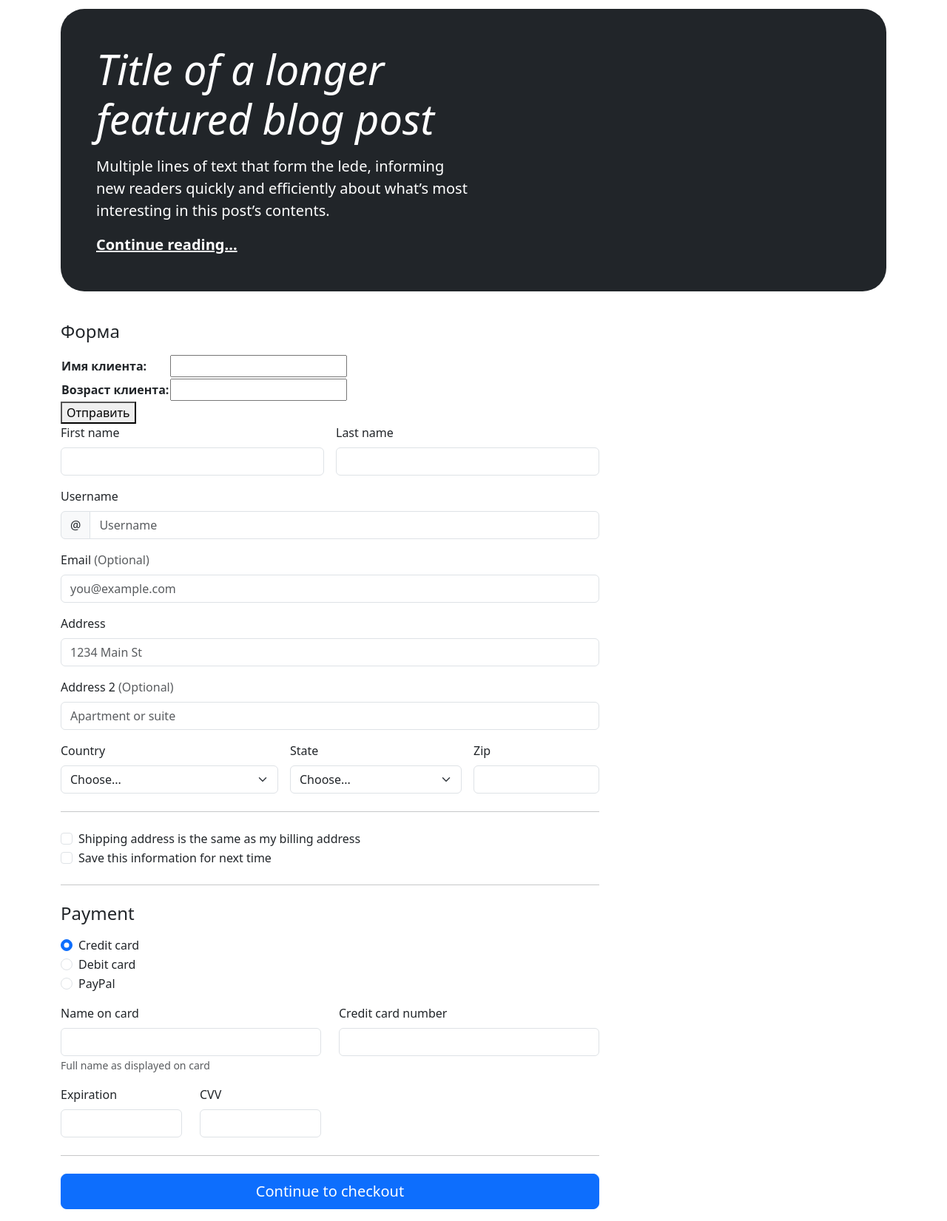
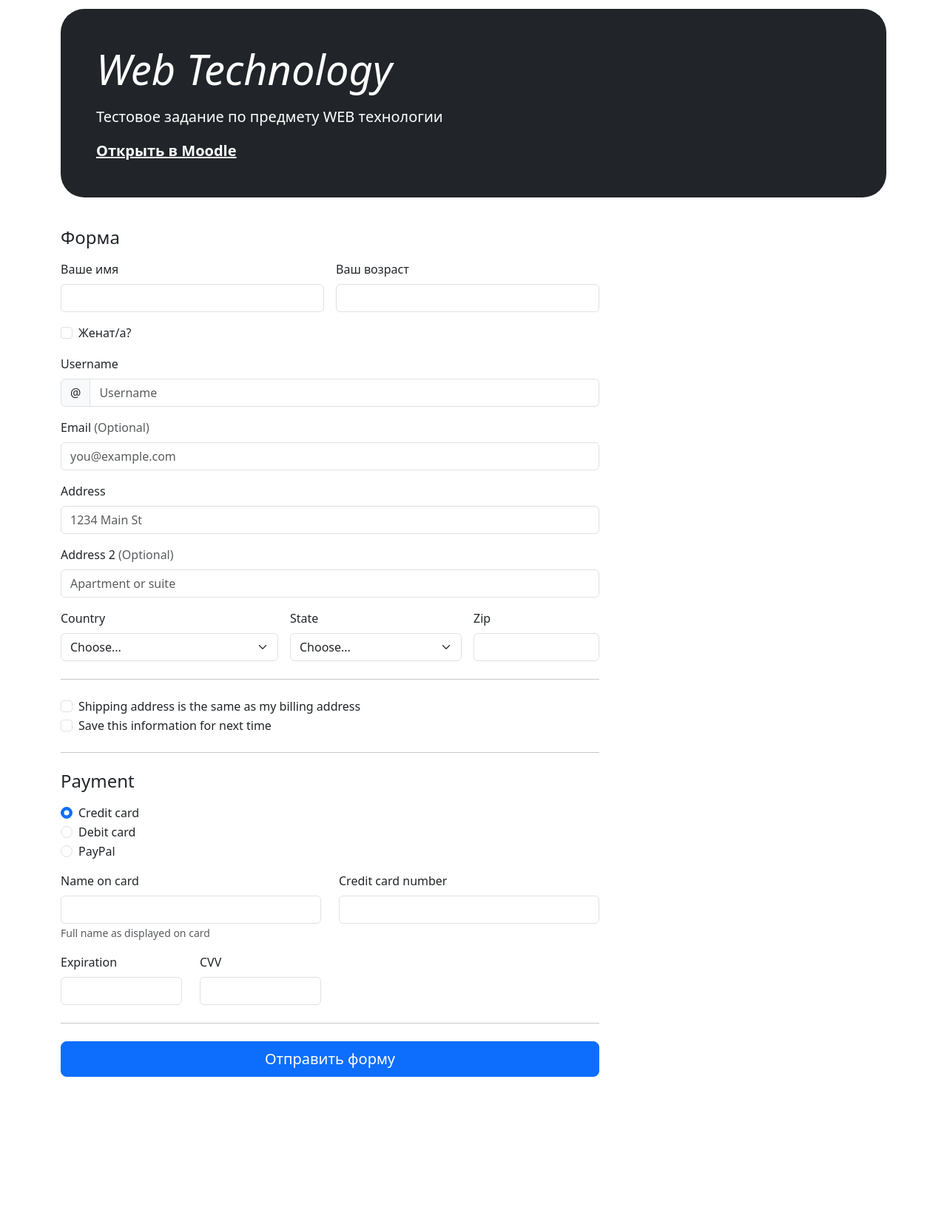
Before and after one commit to waynelogic/webtechnology, a Django app: page / in a window 1280 px wide. Shown: the part 107-1758 px from the top of the page at 74% size. After the commit the page ends 1563 px from the top, so only its background shows below. Run offline with Django 4.2, Linux system fonts and the light colour scheme.

Commit message:
Form Continuing

```diff
--- a/webtechnology/blog/forms.py
+++ b/webtechnology/blog/forms.py
@@ -1,4 +1,6 @@
 from django import forms
 class UserForm(forms.Form):
-    name=forms.CharField(label="Имя клиента")
-    age=forms.IntegerField(label="Возраст клиента")
+    name=forms.CharField(widget=forms.TextInput(attrs={'class': 'form-control'}), label="Имя клиента")
+    age=forms.IntegerField(widget=forms.TextInput(attrs={'class': 'form-control'}), label="Возраст клиента")
+    # email=forms.EmailField(widget=forms.EmailField(attrs={'class': 'form-control'}), label="E-mail")
+    familyStatus = forms.BooleanField(widget=forms.CheckboxInput(attrs={'class': 'form-check-input'}), label="Женат/а?")
--- a/webtechnology/templates/partials/index/form.html
+++ b/webtechnology/templates/partials/index/form.html
@@ -3,29 +3,38 @@
         <div class="row g-5">
             <div class="col-md-7 col-lg-8">
                 <h4 class="mb-3">Форма</h4>
-                <form action="" method="post" aria-label="Форма">
+                <!-- <form action="" method="post" aria-label="Форма">
                     {% csrf_token %}
                     <table>
-                        {{ form }}
+                        {{ form.name }}
                     </table>
                     <button type="submit" aria-label="Отправить форму">Отправить</button>
-                </form>
+                </form> -->
 
-                <form class="needs-validation" novalidate="">
+                <form class="needs-validation" method="post" aria-label="Форма" novalidate="">
+                    {% csrf_token %}
                     <div class="row g-3">
                         <div class="col-sm-6">
-                            <label for="firstName" class="form-label">First name</label>
-                            <input type="text" class="form-control" id="firstName" placeholder="" value="" required="">
+                            <label for="firstName" class="form-label">Ваше имя</label>
+                            {{ form.name }}
                             <div class="invalid-feedback">
                                 Valid first name is required.
                             </div>
                         </div>
 
                         <div class="col-sm-6">
-                            <label for="lastName" class="form-label">Last name</label>
-                            <input type="text" class="form-control" id="lastName" placeholder="" value="" required="">
+                            <label for="lastName" class="form-label">Ваш возраст</label>
+                            {{ form.age }}
                             <div class="invalid-feedback">
                                 Valid last name is required.
+                            </div>
+                        </div>
+                        <div class="col-sm-12">
+                            <div class="form-check">
+                                {{ form.familyStatus }}
+                                <label class="form-check-label" for="flexCheckDefault">
+                                    Женат/а?
+                                </label>
                             </div>
                         </div>
 
@@ -160,7 +169,7 @@
 
                     <hr class="my-4">
 
-                    <button class="w-100 btn btn-primary btn-lg" type="submit">Continue to checkout</button>
+                    <button class="w-100 btn btn-primary btn-lg" type="submit">Отправить форму</button>
                 </form>
             </div>
         </div>
--- a/webtechnology/templates/partials/index/hero.html
+++ b/webtechnology/templates/partials/index/hero.html
@@ -2,9 +2,9 @@
     <div class="container">
         <div class="p-4 p-md-5 mb-4 rounded-5 text-bg-dark">
             <div class="col-md-6 px-0">
-              <h1 class="display-4 fst-italic">Title of a longer featured blog post</h1>
-              <p class="lead my-3">Multiple lines of text that form the lede, informing new readers quickly and efficiently about what’s most interesting in this post’s contents.</p>
-              <p class="lead mb-0"><a href="#" class="text-white fw-bold">Continue reading...</a></p>
+              <h1 class="display-4 fst-italic">Web Technology</h1>
+              <p class="lead my-3">Тестовое задание по предмету WEB технологии</p>
+              <p class="lead mb-0"><a href="https://do.rsue.ru/course/view.php?id=3043" target="_blank" class="text-white fw-bold">Открыть в Moodle</a></p>
             </div>
         </div>
     </div>
```
